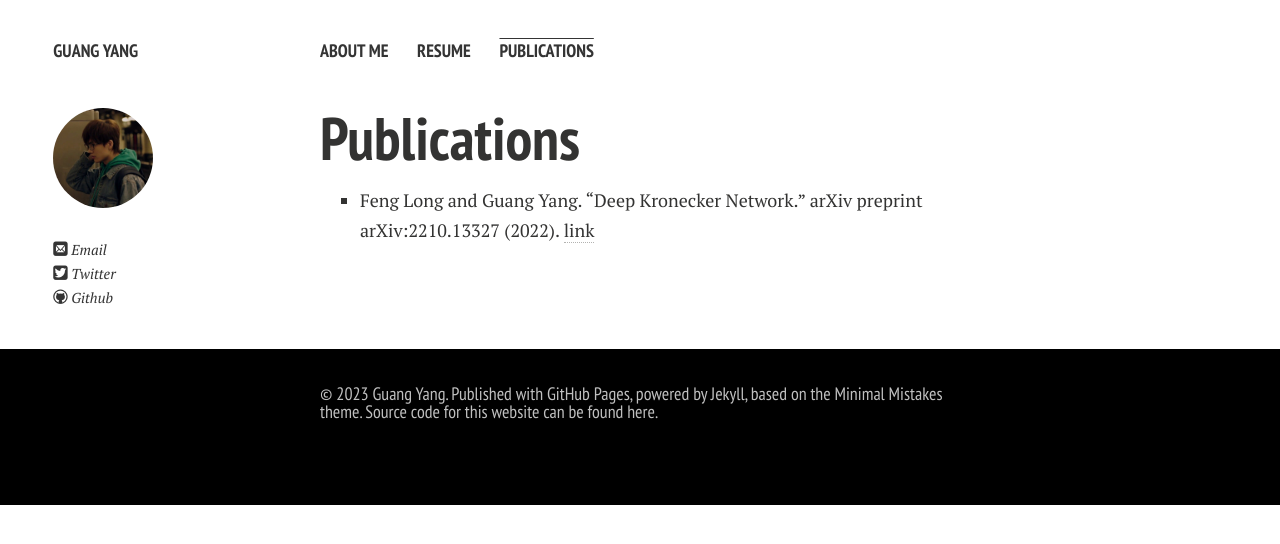
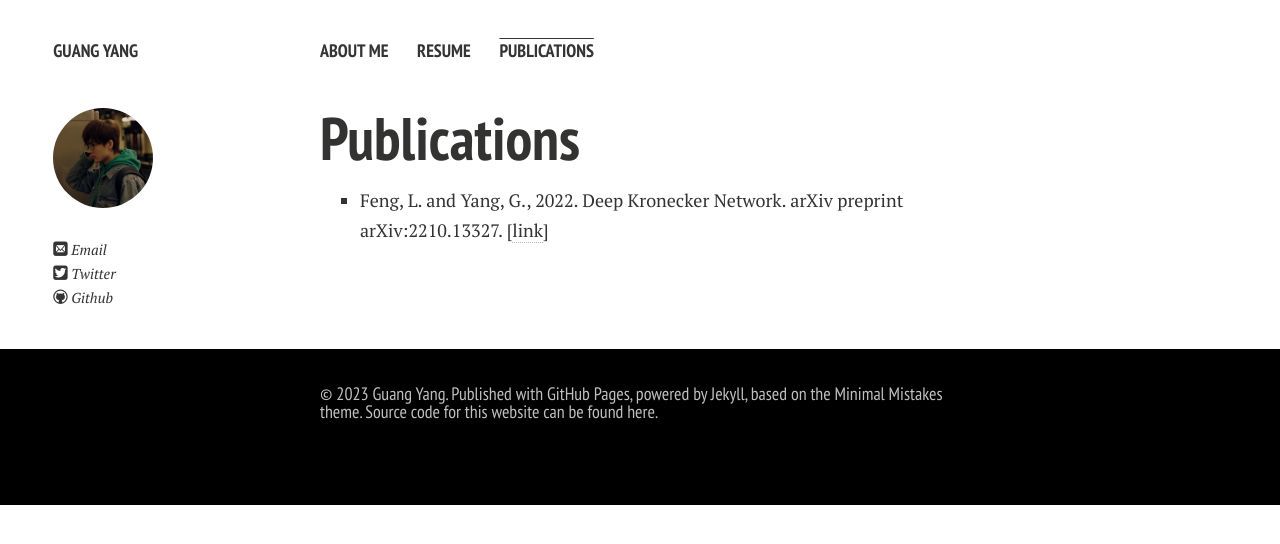
Before and after one commit to YLKnight/YLKnight.github.io, a Jekyll site: the page built from publications.md, in a window 1280 px wide. Shown: the top 544 px of the page. Built offline with Jekyll 4.4.1, drawn with Linux system fonts in a browser that asks for light colours; nearby versions of some CDN libraries; comment, search, counter and statistics services are not loaded; a style sheet for code colours, icons or effects is not loaded.

Commit message:
Update publications.md

```diff
--- a/publications.md
+++ b/publications.md
@@ -6,4 +6,4 @@ title: Publications
 
 # Publications
 
-- Feng Long and Guang Yang. "Deep Kronecker Network." arXiv preprint arXiv:2210.13327 (2022). [link](https://arxiv.org/abs/2210.13327)
+- Feng, L. and Yang, G., 2022. Deep Kronecker Network. arXiv preprint arXiv:2210.13327. [[link](https://arxiv.org/abs/2210.13327)]
```
